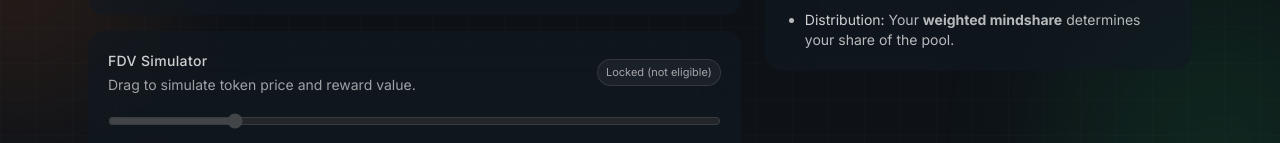
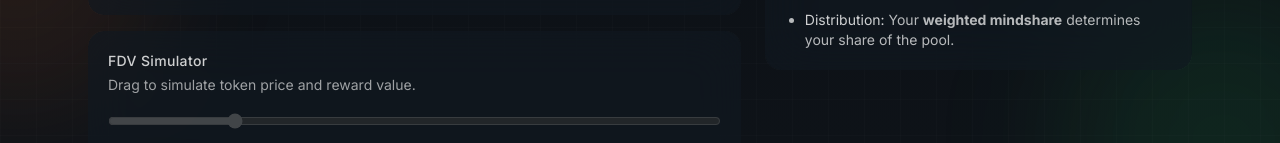
Before and after one commit to wicktg/yapium, a React (Create React App) app: page /p/union/1 in a window 1280 px wide. Shown: the part 261-404 px from the top of the page. Built offline with nearby package versions, Linux system fonts and the light colour scheme; no server answers.

Commit message:
Test fV1

```diff
--- a/src/pages/ProjectUnion.js
+++ b/src/pages/ProjectUnion.js
@@ -220,12 +220,6 @@ export default function ProjectUnion() {
                   Drag to simulate token price and reward value.
                 </p>
               </div>
-
-              {!eligible && !status.loading && (
-                <span className="rounded-full border border-white/10 bg-white/5 px-2 py-1 text-[11px] text-white/60">
-                  Locked (not eligible)
-                </span>
-              )}
             </div>
 
             <div className={`mt-4 ${sliderDisabled ? "opacity-50" : ""}`}>
```
